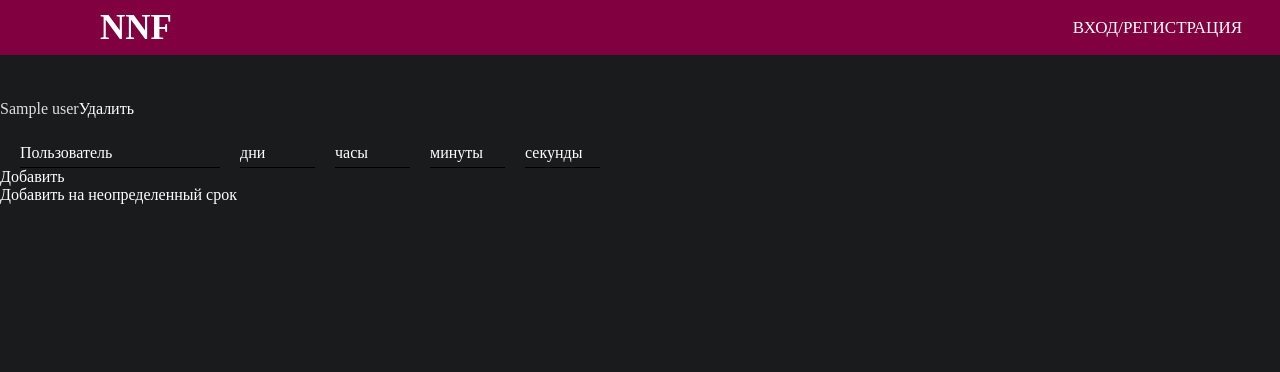
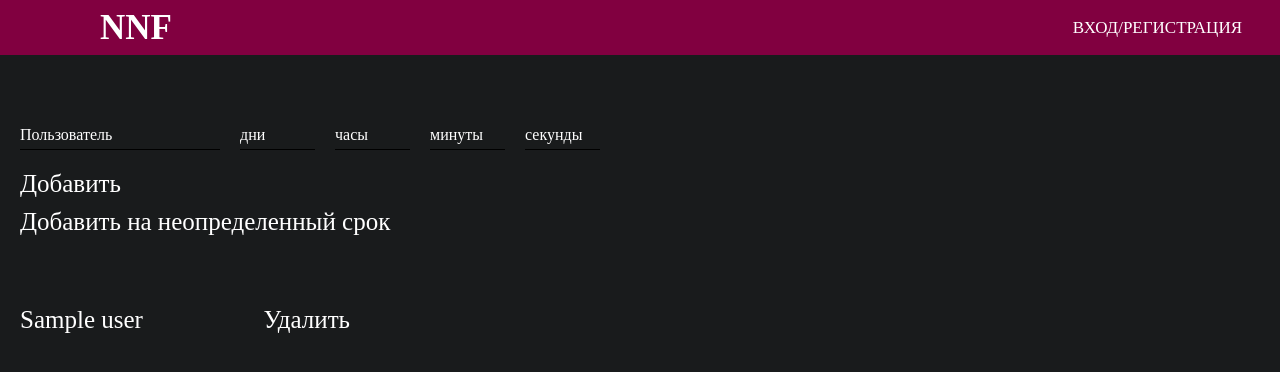
Before and after one commit to Ciremun/NNF, a Flask app: template src/templates/userprofile.html in a window 1280 px wide. Shown: the top 372 px of the page. Run offline with Flask 2, Linux system fonts and the light colour scheme; the template is opened without the code that fills it: most values are stand-ins (such as "Sample title", 1, 10 or a date in 2020); parts of the project's set-up code (start-up, migrations or seed data) failed here and were passed over.

Commit message:
add-shared, shared-list styles

```diff
--- a/src/static/userprofile.css
+++ b/src/static/userprofile.css
@@ -1,9 +1,4 @@
-.shared-list {
-    display: flex;
-    color: #dfdfdf;
- }
-
- .shared-server-date {
+.shared-server-date {
     color: #dfdfdf;
 }
 
@@ -72,3 +67,30 @@
 {
   transform: translateX(0%);
 }
+
+.add-shared-submit {
+  padding: 20px 0 20px 20px;
+  font-size: 25px;
+}
+
+.margin-top-10 {
+  margin-top: 10px;
+}
+
+.add-shared-submit a:hover, .delete-shared a:hover {
+  color: #e70073;
+  transition: .4s;
+}
+
+.shared-list {
+  margin-top: 50px;
+  width: 350px;
+}
+
+.shared-user {
+  display: flex;
+  justify-content: space-between;
+  color: #fff;
+  padding: 0 0 10px 20px;
+  font-size: 25px;
+}
--- a/src/templates/userprofile.html
+++ b/src/templates/userprofile.html
@@ -9,14 +9,6 @@
 {% endblock %}
 
 {% block content %}
-    {% if userinfo.get('account_share') and userinfo['account_share'].get('shared_to') %}
-        {% for user, target_user_id in userinfo['account_share']['shared_to'].items() %}
-            <div class="shared-list">
-                <div class="shared-user">{{ user }}</div>
-                <a class="delete-shared" data-userid="{{ target_user_id }}" onclick=deleteShared()>Удалить</a>
-            </div>
-        {% endfor %}
-    {% endif %}
     <div class="add-shared-forms">
         <div class="add-shared-form width200">
             <input type="text" name="add-shared-username" id="add-shared-username" spellcheck="false" maxlength="25" placeholder=" " onkeydown="addSharedEnterKey()">
@@ -39,6 +31,18 @@
             <label for="add-shared-second" class="label-name"><span class="content-name">секунды</span></label>
         </div>
     </div>
-    <div class="add-shared-submit"><a onclick="addShared()">Добавить</a></div>
-    <div class="add-shared-submit"><a onclick="addShared(true)">Добавить на неопределенный срок</a></div>
+    <div class="add-shared-submit">
+        <div><a onclick="addShared()">Добавить</a></div>
+        <div class="margin-top-10"><a onclick="addShared(true)">Добавить на неопределенный срок</a></div>
+    </div>
+    {% if userinfo.get('account_share') and userinfo['account_share'].get('shared_to') %}
+        <div class="shared-list">
+            {% for user, target_user_id in userinfo['account_share']['shared_to'].items() %}
+                <div class="shared-user">
+                    <div class="shared-user-username">{{ user }}</div>
+                    <div class="delete-shared"><a data-userid="{{ target_user_id }}" onclick=deleteShared()>Удалить</a></div>
+                </div>
+            {% endfor %}
+        </div>
+    {% endif %}
 {% endblock %}
```
